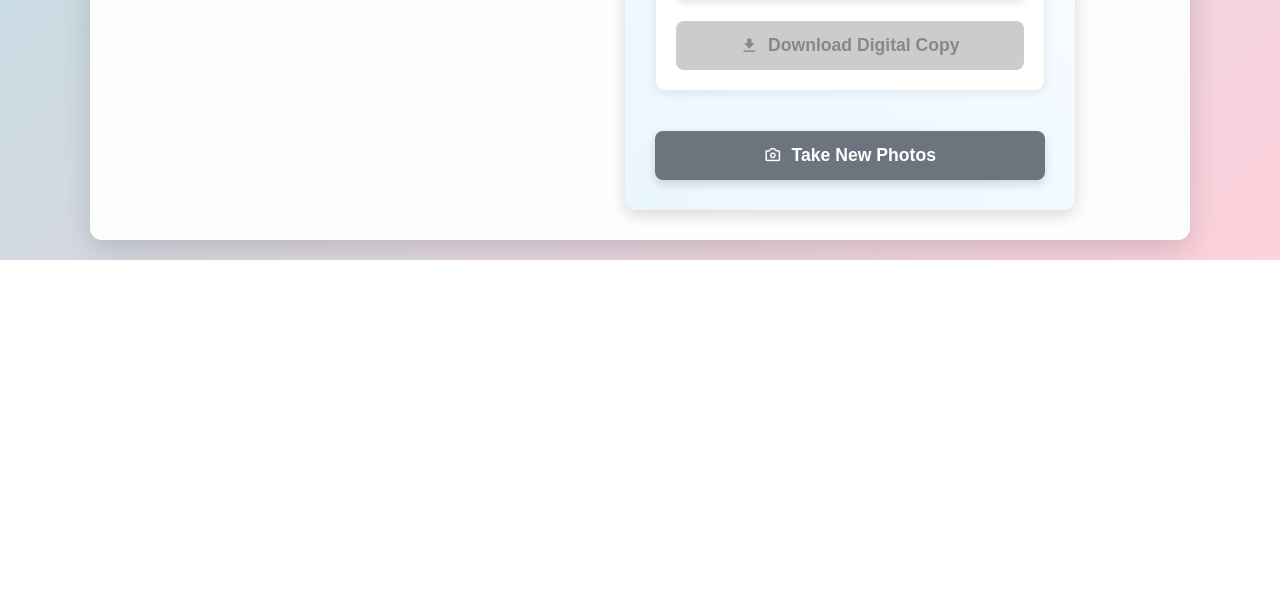
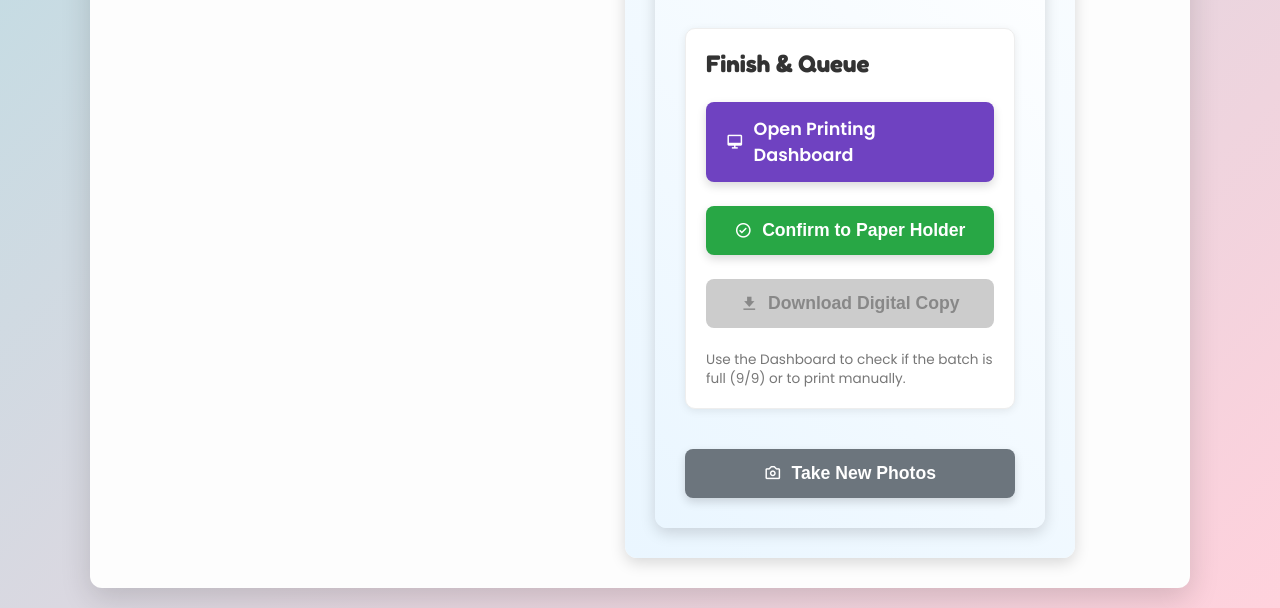
Before and after one commit to codebyjhade/odzbooth-beta-main, a plain HTML site: page editing-page/editing-home.html in a window 1280 px wide. Shown: the part 726-1334 px from the top of the page. Before the commit the page ends 986 px from the top, so only its background shows below. Drawn offline with nearby package versions, Linux system fonts and the light colour scheme; files that its build step writes are made by us from their sources.

Commit message:
Update editing-home.html

```diff
--- a/editing-page/editing-home.html
+++ b/editing-page/editing-home.html
@@ -54,14 +54,24 @@
         </select>
            </div>
 
+            <div class="tools-panel">
+    <h2>Customize Your Strip</h2>
+
     <div class="tool-section download-section">
-                <h3>Finish Options</h3>
+        <h3>Finish & Queue</h3>
+
+        <a href="printing-page/printing.html" class="action-btn dashboard-btn" style="background-color: #6f42c1; text-decoration: none; margin-bottom: 12px;">
+            <i class='bx bx-desktop'></i> Open Printing Dashboard
+        </a>
+
         <button id="confirmToHolderBtn" class="action-btn" style="background-color: #28a745; margin-bottom: 12px;">
             <i class='bx bx-check-circle'></i> Confirm to Paper Holder
         </button>
+
         <button id="downloadStripBtn" class="download-btn">
             <i class='bx bxs-download'></i> Download Digital Copy
         </button>
+        <p class="tool-tip">Use the Dashboard to check if the batch is full (9/9) or to print manually.</p>
          </div>
 
        <button id="retakeBtn" class="back-btn">
```
Lines whose indentation alone changed are shown as unchanged.
